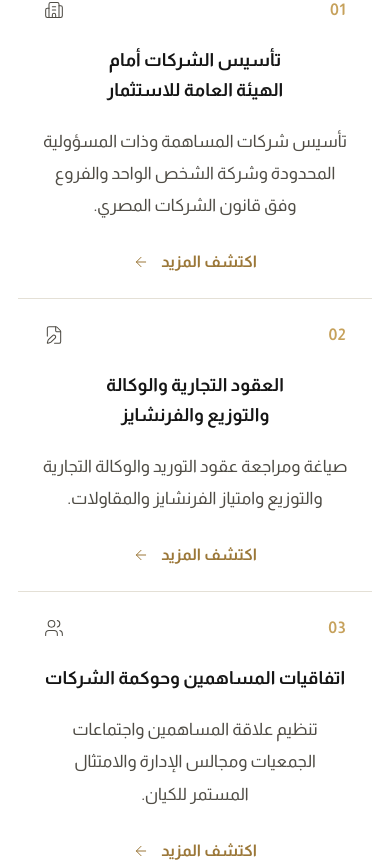
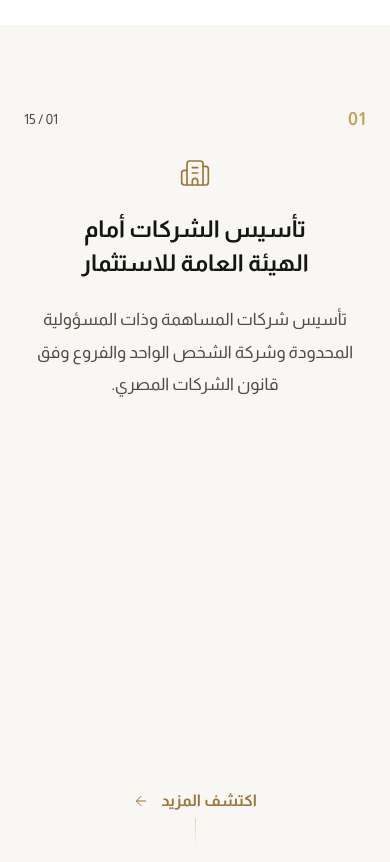
Before and after one commit to YousefMH/hamza-partners, a React (Vite) app: page / in a window 390 px wide. Shown: the part 1434-2296 px from the top of the page. Built offline with nearby package versions, Linux system fonts and the light colour scheme.

Commit message:
feat: full-viewport scroll-snap for services on mobile
On screens below lg, each practice area is a full svh panel with
scroll-snap-stop so one swipe reveals the next service; desktop grid
unchanged. Includes progress counter and subtle scroll cue.

```diff
--- a/src/components/Services.tsx
+++ b/src/components/Services.tsx
@@ -15,13 +15,15 @@ import {
   viewportReading,
   viewportReadingLoose,
 } from '@/lib/motion'
+import { cn } from '@/lib/cn'
 
 export function Services() {
   const reduce = useReducedMotion()
+  const total = services.length
 
   return (
-    <section id="services" className="section-pad bg-white" aria-labelledby="services-heading">
-      <div className="container-editorial">
+    <section id="services" className="bg-white lg:section-pad" aria-labelledby="services-heading">
+      <div className="container-editorial section-pad pb-6 lg:pb-0">
         <motion.div
           className="max-w-2xl"
           variants={readingStagger(reduce, staggerContainer)}
@@ -45,47 +47,84 @@ export function Services() {
           <motion.p variants={readingVariants(reduce, fadeUpSoft)} className="lede">
             خبرات قانونية متخصصة تغطي احتياجات الأعمال والاستثمار والتقاضي.
           </motion.p>
+          <p className="mt-4 text-sm text-muted lg:hidden">مرّر لتصفح كل خدمة على حدة</p>
         </motion.div>
+      </div>
 
+      {/*
+        Mobile / tablet: one full-viewport panel per service with scroll-snap.
+        Desktop (lg+): classic editorial grid.
+      */}
       <motion.ul
-          className="section-body grid border-t border-border md:grid-cols-2 xl:grid-cols-3"
+        className={cn(
+          'services-snap-list',
+          'lg:container-editorial lg:section-body lg:grid lg:grid-cols-2 lg:border-t lg:border-border xl:grid-cols-3',
+        )}
         variants={readingStagger(reduce, staggerList)}
         initial={reduce ? false : 'hidden'}
         whileInView="visible"
         viewport={viewportReadingLoose}
       >
-          {services.map((service) => (
+        {services.map((service, index) => (
           <motion.li
             key={service.id}
             variants={readingVariants(reduce, fadeUp)}
-              className="group border-b border-border md:odd:border-e xl:border-e xl:[&:nth-child(3n)]:border-e-0"
+            className={cn(
+              'service-snap-panel group relative',
+              'border-b border-border lg:odd:border-e xl:border-e xl:[&:nth-child(3n)]:border-e-0',
+              index % 2 === 0 ? 'max-lg:bg-ivory' : 'max-lg:bg-white',
+            )}
           >
             <Link
               to={`/services/${service.slug}`}
-                className="flex h-full flex-col gap-5 p-6 text-center transition-colors duration-300 hover:bg-ivory md:gap-5 md:p-8 md:text-start"
+              className={cn(
+                'relative flex h-full flex-col transition-colors duration-300',
+                'max-lg:min-h-[100svh] max-lg:justify-center max-lg:gap-6 max-lg:px-6 max-lg:pb-14 max-lg:pt-[calc(3.5rem+1.5rem)] max-lg:text-center',
+                'p-6 text-center md:gap-5 md:p-8 lg:gap-5 lg:text-start lg:hover:bg-ivory',
+              )}
             >
-                <div className="mb-1 flex w-full items-center justify-between gap-8 px-0.5">
-                  <span className="font-display text-base font-bold tracking-wide text-gold">
+              <div className="mb-1 flex w-full items-center justify-between gap-6 max-lg:mx-auto max-lg:mb-0 max-lg:max-w-sm">
+                <span className="font-display text-base font-bold tracking-wide text-gold max-lg:text-lg">
                   {service.number}
+                </span>
+                <span className="font-display text-sm text-muted tabular-nums lg:hidden">
+                  {String(index + 1).padStart(2, '0')} / {String(total).padStart(2, '0')}
                 </span>
                 <ServiceIcon
                   name={service.icon}
-                    className="size-5 shrink-0 text-muted transition-colors group-hover:text-gold"
+                  className="hidden size-5 shrink-0 text-muted transition-colors group-hover:text-gold lg:block"
                 />
               </div>
-                <h3 className="font-display text-lg leading-[1.65] text-charcoal md:text-xl">
+              <div className="mx-auto flex justify-center lg:hidden" aria-hidden="true">
+                <ServiceIcon name={service.icon} className="size-8 text-gold-dark" />
+              </div>
+
+              <h3 className="font-display text-lg leading-[1.65] text-charcoal max-lg:mx-auto max-lg:max-w-sm max-lg:text-[clamp(1.45rem,5.5vw,1.85rem)] max-lg:leading-[1.45] md:text-xl">
                 {service.title}
               </h3>
-                <p className="body-copy text-base">{service.shortDescription}</p>
-                <span className="mt-auto inline-flex items-center justify-center gap-3 pt-2 text-base font-bold text-gold-dark transition-colors group-hover:text-charcoal md:justify-start">
+
+              <p className="body-copy text-base max-lg:mx-auto max-lg:max-w-sm max-lg:text-[1.05rem] max-lg:leading-[1.85]">
+                {service.shortDescription}
+              </p>
+
+              <span className="mt-auto inline-flex items-center justify-center gap-3 pt-2 text-base font-bold text-gold-dark transition-colors group-hover:text-charcoal max-lg:pt-4 lg:justify-start">
                 {siteConfig.cta.discoverMore}
                 <ArrowLeft size={16} strokeWidth={1.5} aria-hidden="true" />
               </span>
+
+              {/* Mobile scroll cue — not on the last panel */}
+              {index < total - 1 && (
+                <span
+                  className="pointer-events-none absolute inset-x-0 bottom-5 flex justify-center lg:hidden"
+                  aria-hidden="true"
+                >
+                  <span className="service-scroll-cue h-8 w-px bg-gradient-to-b from-gold/80 to-transparent" />
+                </span>
+              )}
             </Link>
           </motion.li>
         ))}
       </motion.ul>
-      </div>
     </section>
   )
 }
--- a/src/index.css
+++ b/src/index.css
@@ -260,6 +260,53 @@
   }
 
   /*
+    Mobile / tablet services: one full-viewport panel per practice area.
+    Document scroll snaps so each swipe lands on the next service.
+  */
+  @media (max-width: 1023px) {
+    html {
+      scroll-snap-type: y proximity;
+    }
+
+    .service-snap-panel {
+      scroll-snap-align: start;
+      scroll-snap-stop: always;
+      scroll-margin-top: 0;
+    }
+
+    .service-scroll-cue {
+      animation: service-cue-pulse 1.8s ease-in-out infinite;
+    }
+
+    @media (prefers-reduced-motion: reduce) {
+      html {
+        scroll-snap-type: none;
+      }
+
+      .service-snap-panel {
+        scroll-snap-align: none;
+        scroll-snap-stop: normal;
+      }
+
+      .service-scroll-cue {
+        animation: none;
+      }
+    }
+  }
+
+  @keyframes service-cue-pulse {
+    0%,
+    100% {
+      opacity: 0.25;
+      transform: scaleY(0.85);
+    }
+    50% {
+      opacity: 1;
+      transform: scaleY(1);
+    }
+  }
+
+  /*
     Short tablet / landscape viewports: keep the hero content inside the
     first screen without relying on desktop-scale vertical rhythm.
   */
```
Lines whose indentation alone changed are shown as unchanged.
